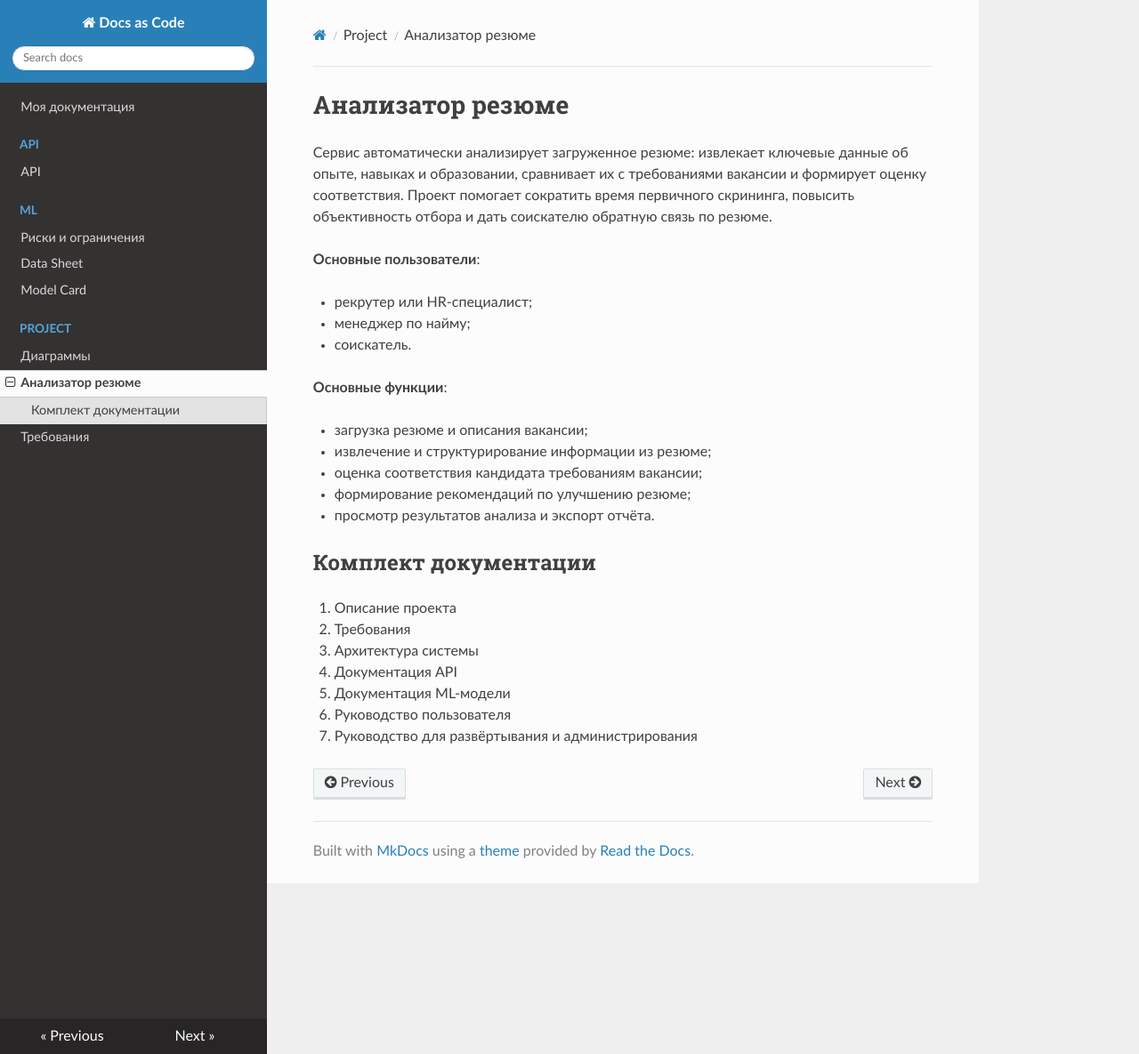
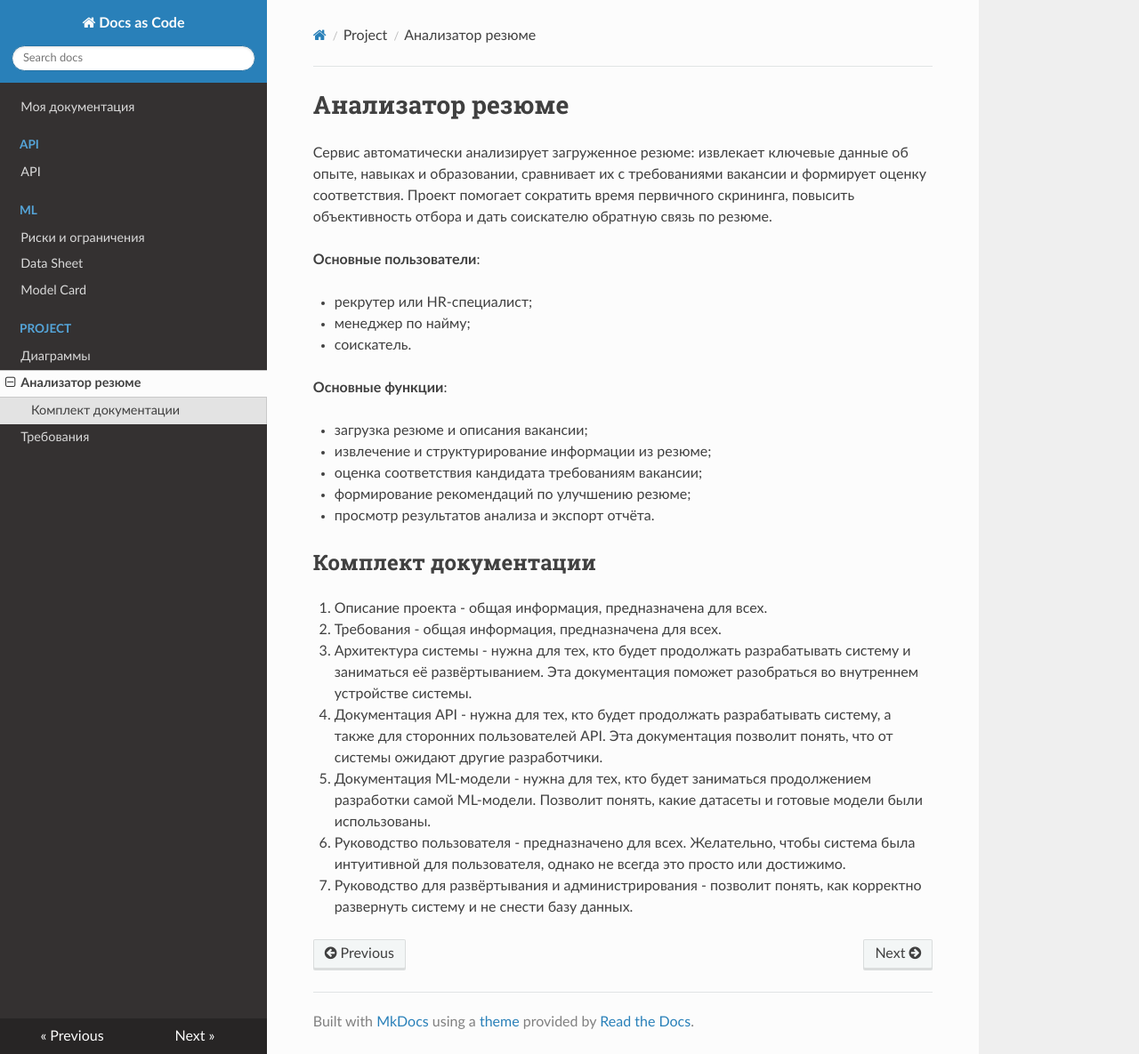
Before and after one commit to egormalyutin/docs-as-code, an MkDocs documentation site: the page built from docs/project/overview.md, in a window 1280 px wide and 1185 px high. Shown: the whole window at 89% size. Built offline with MkDocs 1.6.1, drawn with Linux system fonts in a browser that asks for light colours; nearby versions of some CDN libraries.

Commit message:
elaborate on documentation coverage

```diff
--- a/docs/project/overview.md
+++ b/docs/project/overview.md
@@ -24,16 +24,16 @@
 
 ## Комплект документации
 
-1. Описание проекта
+1. Описание проекта - общая информация, предназначена для всех.
 
-2. Требования
+2. Требования - общая информация, предназначена для всех.
 
-3. Архитектура системы
+3. Архитектура системы - нужна для тех, кто будет продолжать разрабатывать систему и заниматься её развёртыванием. Эта документация поможет разобраться во внутреннем устройстве системы.
 
-4. Документация API
+4. Документация API - нужна для тех, кто будет продолжать разрабатывать систему, а также для сторонних пользователей API. Эта документация позволит понять, что от системы ожидают другие разработчики.
 
-5. Документация ML-модели
+5. Документация ML-модели - нужна для тех, кто будет заниматься продолжением разработки самой ML-модели. Позволит понять, какие датасеты и готовые модели были использованы.
 
-6. Руководство пользователя
+6. Руководство пользователя - предназначено для всех. Желательно, чтобы система была интуитивной для пользователя, однако не всегда это просто или достижимо.
 
-7. Руководство для развёртывания и администрирования
+7. Руководство для развёртывания и администрирования - позволит понять, как корректно развернуть систему и не снести базу данных.
```
